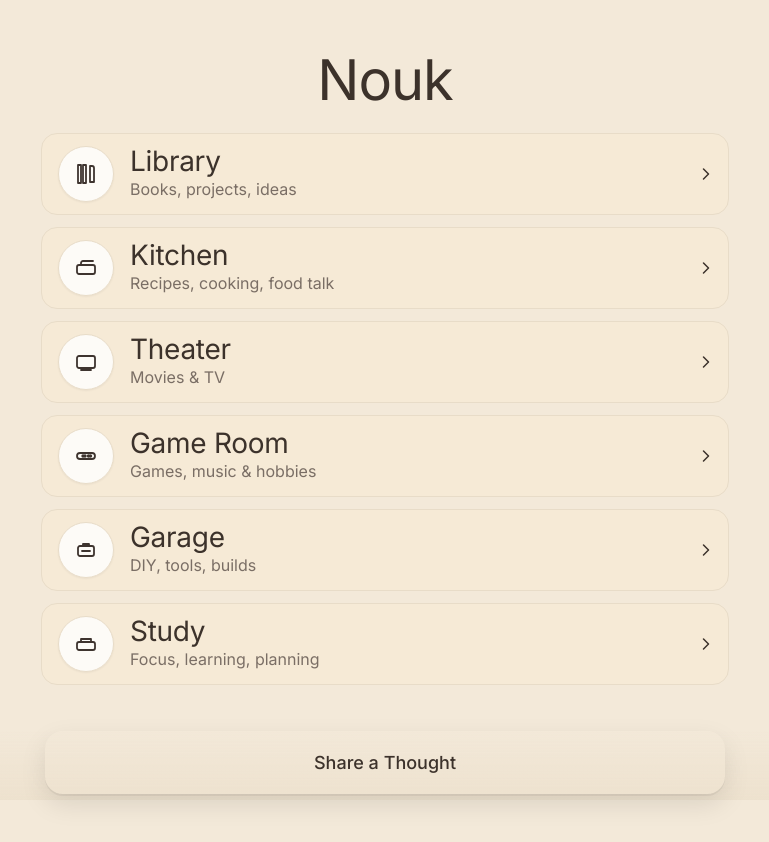
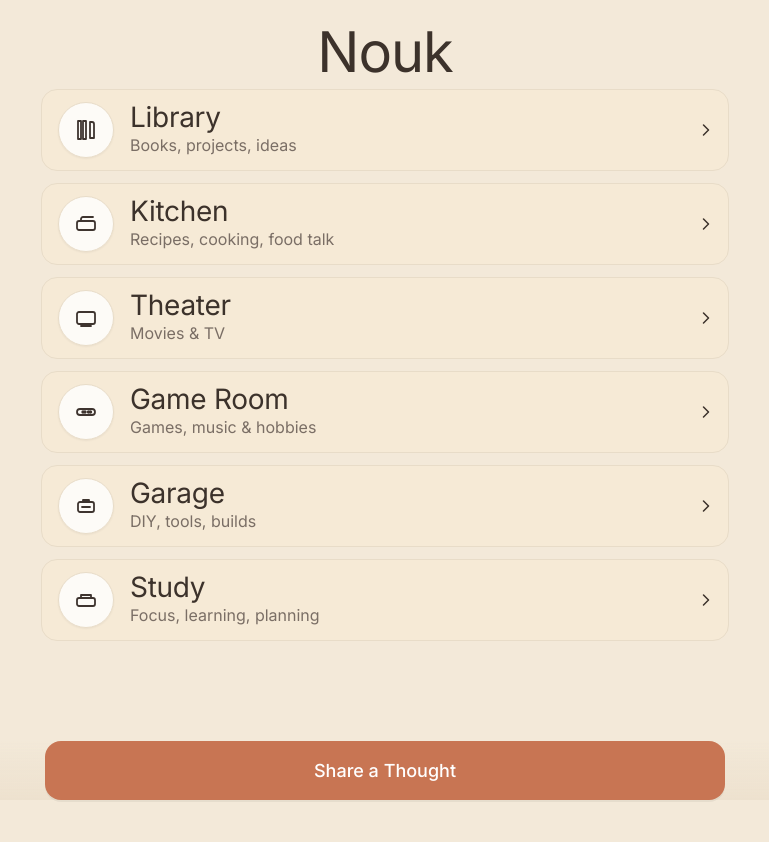
Before and after one commit to dus10-sudo/Nouk-V2, a Next.js app: page / in a window 1280 px wide. Shown: the top 842 px of the page, without its empty margins (255-1024 px from the left). Built offline with nearby package versions, Linux system fonts and the light colour scheme; a web font is replaced by a local one.

Commit message:
Update globals.css

```diff
--- a/src/app/globals.css
+++ b/src/app/globals.css
@@ -2,124 +2,107 @@
 @tailwind components;
 @tailwind utilities;
 
-/* =======================
+/* ────────────────────────────────────────────────
    Nouk Parchment Theme
-   (single source of truth)
-   ======================= */
-:root{
-  /* surfaces & ink */
-  --paper:#EDE1CE;     /* page background (slightly darker) */
-  --card:#F6EAD6;      /* cards */
-  --ring:#E8DCC8;      /* card edge / focus ring */
-  --ink:#3E342F;       /* headings & icons */
-  --muted:#7A6E65;     /* subtitles */
-
-  /* accent */
-  --accent:#C87553;        /* CTA */
-  --accent-press:#B86748;  /* CTA pressed */
-
-  /* shadows */
+────────────────────────────────────────────────── */
+:root {
+  /* core palette */
+  --paper:#EDE1CE;          /* page background (slightly darker parchment) */
+  --card:#F6EAD6;           /* cards / surfaces */
+  --ring:#E8DCC8;           /* borders / focus rings */
+  --ink:#3E342F;            /* primary text */
+  --muted:#7A6E65;          /* subtitles / secondary text */
+  --accent:#C87553;         /* accent (Share button) */
+  --accent-press:#B86748;   /* pressed accent */
   --shadow:0 1px 0 rgba(0,0,0,.03), 0 8px 24px rgba(0,0,0,.06);
   --soft:0 4px 18px rgba(0,0,0,.08);
+
+  /* highlight accent (for selection feedback) */
+  --select:#5d7d66;
+  --select-bg:rgba(93,125,102,.18);
 }
 
-/* base layout */
+/* ────────────────────────────────────────────────
+   Base Elements
+────────────────────────────────────────────────── */
 html, body, #__next, :root { height: 100%; }
-body{
-  background:var(--paper);
-  color:var(--ink);
+
+body {
+  background: var(--paper);
+  color: var(--ink);
   -webkit-font-smoothing: antialiased;
   text-rendering: optimizeLegibility;
 }
 
-/* links & focus */
-a{ color:inherit; text-decoration:none; } /* kill blue flash on SSR */
-*:focus-visible{
-  outline:2px solid var(--ring);
-  outline-offset:2px;
+/* remove blue link flash */
+a { color: inherit; text-decoration: none; }
+
+/* subtle focus ring */
+*:focus-visible {
+  outline: 2px solid var(--ring);
+  outline-offset: 2px;
 }
 
-/* touch polish */
-*{ -webkit-tap-highlight-color:transparent; }
+/* mobile tap highlight off */
+* { -webkit-tap-highlight-color: transparent; }
 
-/* ===== Helpers used by cards / CTA (match mock) ===== */
-.bg-card{ background:var(--card); }
-.border-ring{ border-color:var(--ring); }
-.text-ink{ color:var(--ink); }
-.text-muted{ color:var(--muted); }
+/* ────────────────────────────────────────────────
+   Reusable Classes
+────────────────────────────────────────────────── */
+.bg-card { background: var(--card); }
+.border-ring { border-color: var(--ring); }
+.text-ink { color: var(--ink); }
+.text-muted { color: var(--muted); }
 
-.shadow-card{ box-shadow:var(--shadow); }
-.shadow-soft{ box-shadow:var(--soft); }
+.primary {
+  background: var(--accent);
+  color: #fff;
+}
+.primary:active { background: var(--accent-press); }
 
-/* Reusable card shell */
-.card{
-  @apply rounded-2xl border;
-  background:var(--card);
-  border-color:var(--ring);
-  box-shadow:var(--shadow);
+.shadow-card { box-shadow: var(--shadow); }
+.shadow-soft { box-shadow: var(--soft); }
+
+/* typography */
+h1 { letter-spacing:-.015em; }
+.room-title { font-size:26px; line-height:1.05; letter-spacing:-.01em; }
+.room-sub { color:var(--muted); }
+
+/* card helpers */
+.card {
+  @apply bg-card rounded-2xl shadow-card border border-[color:var(--ring)];
 }
-.card-row{ @apply flex items-center gap-4; }
+.card-row { @apply flex items-center gap-4; }
+.subtle { color: var(--muted); }
 
-/* CTA */
-.primary{ background:var(--accent); color:#fff; }
-.primary:active{ background:var(--accent-press); }
+/* remove link underline fallback flash */
+a { color: inherit; text-decoration: none; }
 
-/* Safe-area padding for bottom-docked button */
-.safe-bottom{ padding-bottom:max(env(safe-area-inset-bottom),16px); }
-
-/* Typography to match the mock */
-h1{ letter-spacing:-.015em; }                /* “Nouk” wordmark */
-.room-title{ font-size:26px; line-height:1.05; letter-spacing:-.01em; }
-.room-sub{ color:var(--muted); }
-/* --- micro tune to match mock --- */
-
-/* 1) Headline scale & rhythm */
-h1 {
-  font-size: clamp(42px, 6.2vw, 56px);
-  line-height: 1.02;
-  letter-spacing: -0.018em;
-  margin-top: 28px;
-  margin-bottom: 16px;
+/* ────────────────────────────────────────────────
+   Modal / Sheet Animation
+────────────────────────────────────────────────── */
+@keyframes modalIn {
+  from {
+    transform: translateY(8px) scale(.985);
+    opacity: 0;
+  }
+  to {
+    transform: translateY(0) scale(1);
+    opacity: 1;
+  }
+}
+.animate-modalIn {
+  animation: modalIn .18s ease-out both;
 }
 
-/* 2) Icon badge size + tone */
-.icon-badge {
-  width: 60px;
-  height: 60px;
-  border-radius: 9999px;
-  display: grid;
-  place-items: center;
-  background: color-mix(in srgb, var(--card) 86%, #000 14%);
-  /* subtle rim */
-  box-shadow:
-    inset 0 1px 0 rgba(255,255,255,.45),
-    inset 0 -1px 0 rgba(0,0,0,.04);
-}
-.icon-badge svg {
-  transform: scale(.88); /* icon 12% smaller inside larger badge */
-  opacity: .92;
+/* optional focus glow for clickable tiles */
+button:focus-visible {
+  box-shadow: 0 0 0 2px var(--ring) inset;
 }
 
-/* 3) Card density & padding */
-.card {
-  border-radius: 20px;
-  box-shadow: var(--shadow);
+/* ────────────────────────────────────────────────
+   Utility Alignment / Overrides
+────────────────────────────────────────────────── */
+.nouk-cta {
+  @apply rounded-2xl font-medium text-center bg-[var(--accent)] text-white;
 }
-.card + .card { margin-top: 12px; }       /* was ~14–16px visually */
-.card-pad { padding: 16px 18px; }         /* slight bump without adding list gap */
-
-/* 4) Chevron alignment & tone */
-.chev {
-  opacity: .45;
-  transform: translateX(2px);
-}
-
-/* 5) CTA button refinement */
-.nouk-cta {
-  border-radius: 18px;
-  box-shadow:
-    0 2px 0 rgba(0,0,0,.05),
-    0 10px 26px rgba(0,0,0,.10);
-  padding: 18px 20px;
-  margin-bottom: max(6px, env(safe-area-inset-bottom));
-}
```
